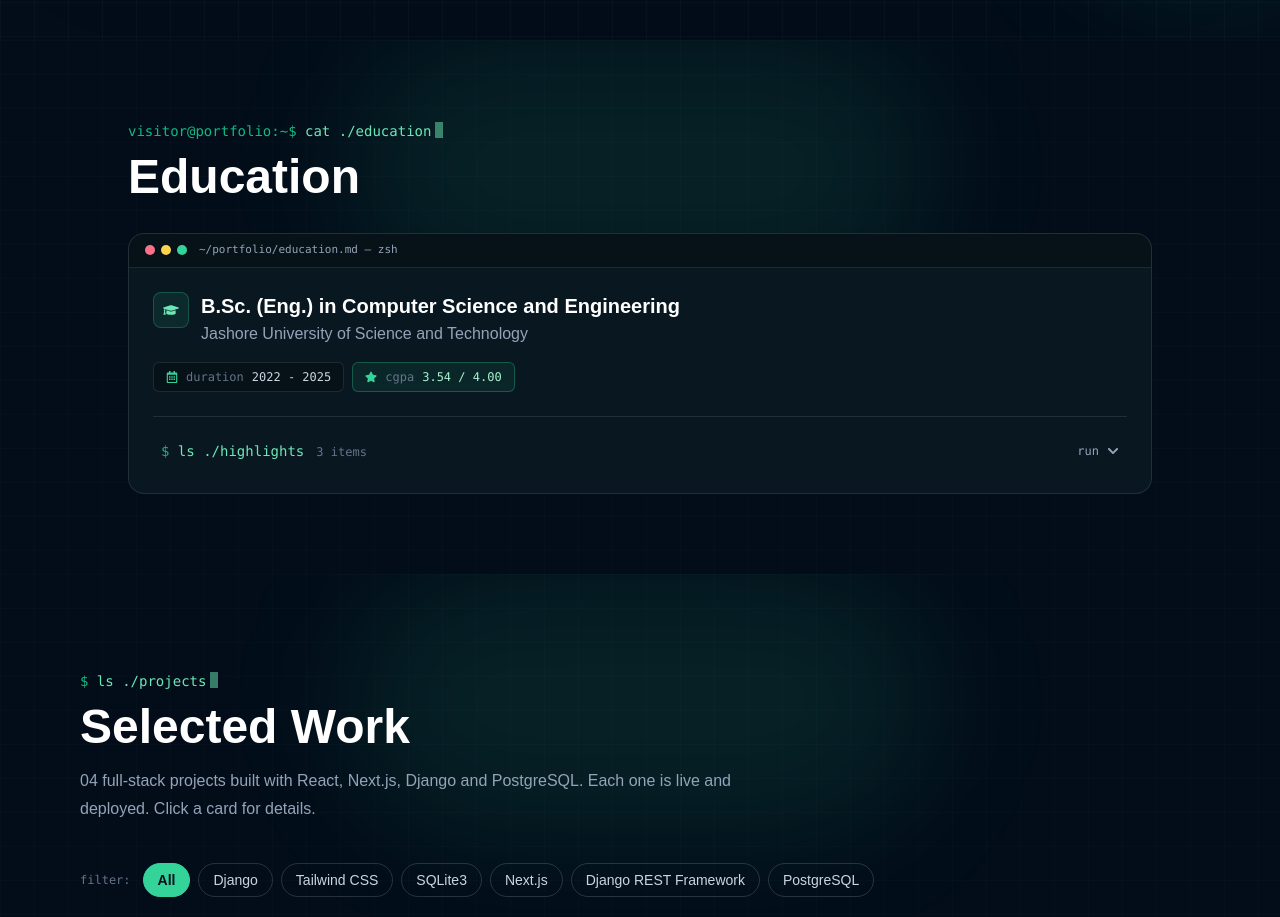
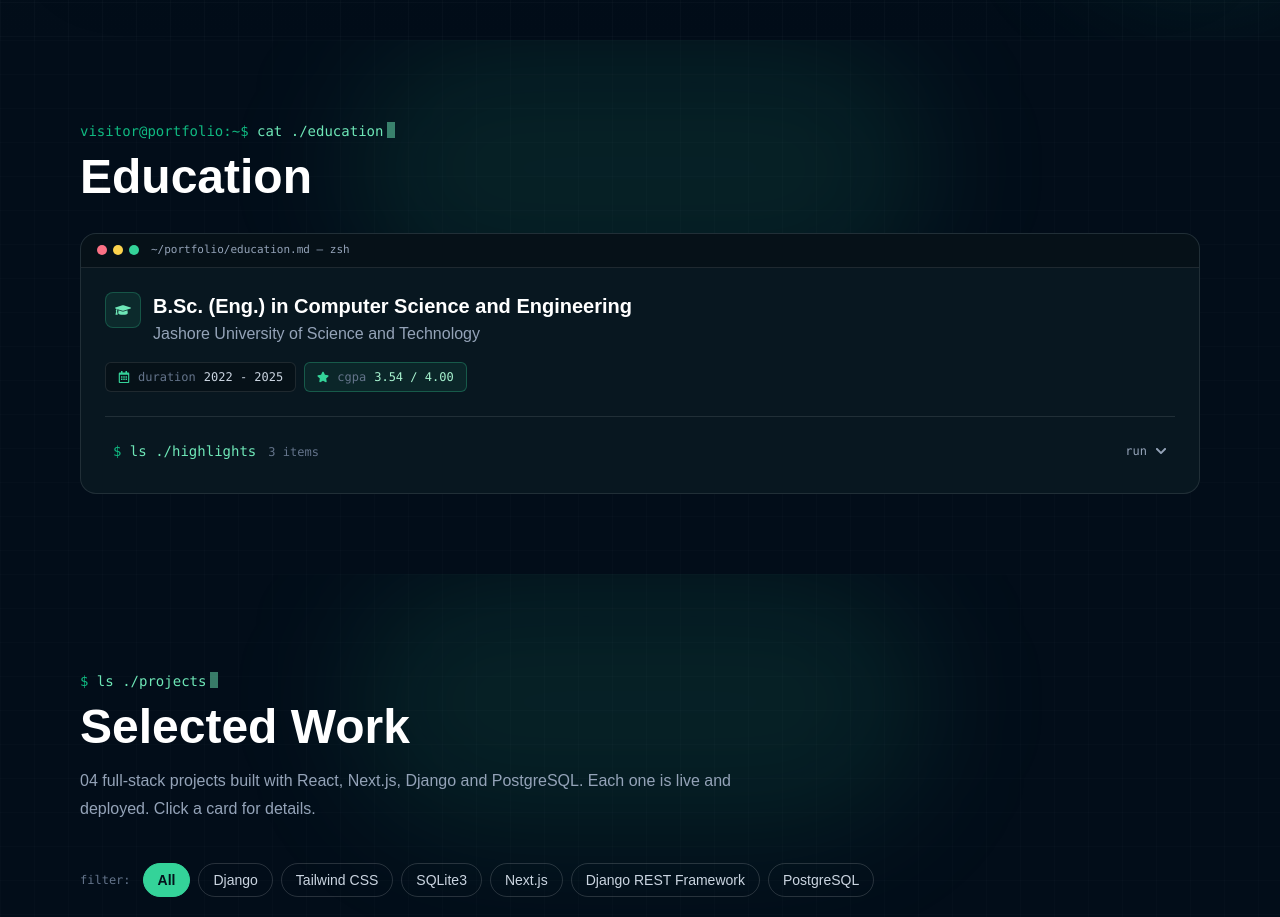
Before and after one commit to TahmidMuntaser/Personal_Portfolio_Web, a Next.js app in the folder myproject/: page / in a window 1280 px wide. Shown: the part 1700-2617 px from the top of the page. Built offline with nearby package versions, Linux system fonts and the light colour scheme.

Commit message:
style: redesign education section 1.1

```diff
--- a/myproject/src/app/sample/components/ui/Education.jsx
+++ b/myproject/src/app/sample/components/ui/Education.jsx
@@ -77,7 +77,7 @@
             />
             <div className="pointer-events-none absolute left-1/2 top-0 h-64 w-[36rem] -translate-x-1/2 rounded-full bg-emerald-400/10 blur-3xl" />
 
-            <div className="relative mx-auto max-w-5xl">
+            <div className="relative mx-auto max-w-7xl">
                 {/* Header */}
                 <div className="mb-8">
                     <p className="font-mono text-sm text-emerald-300">
```
